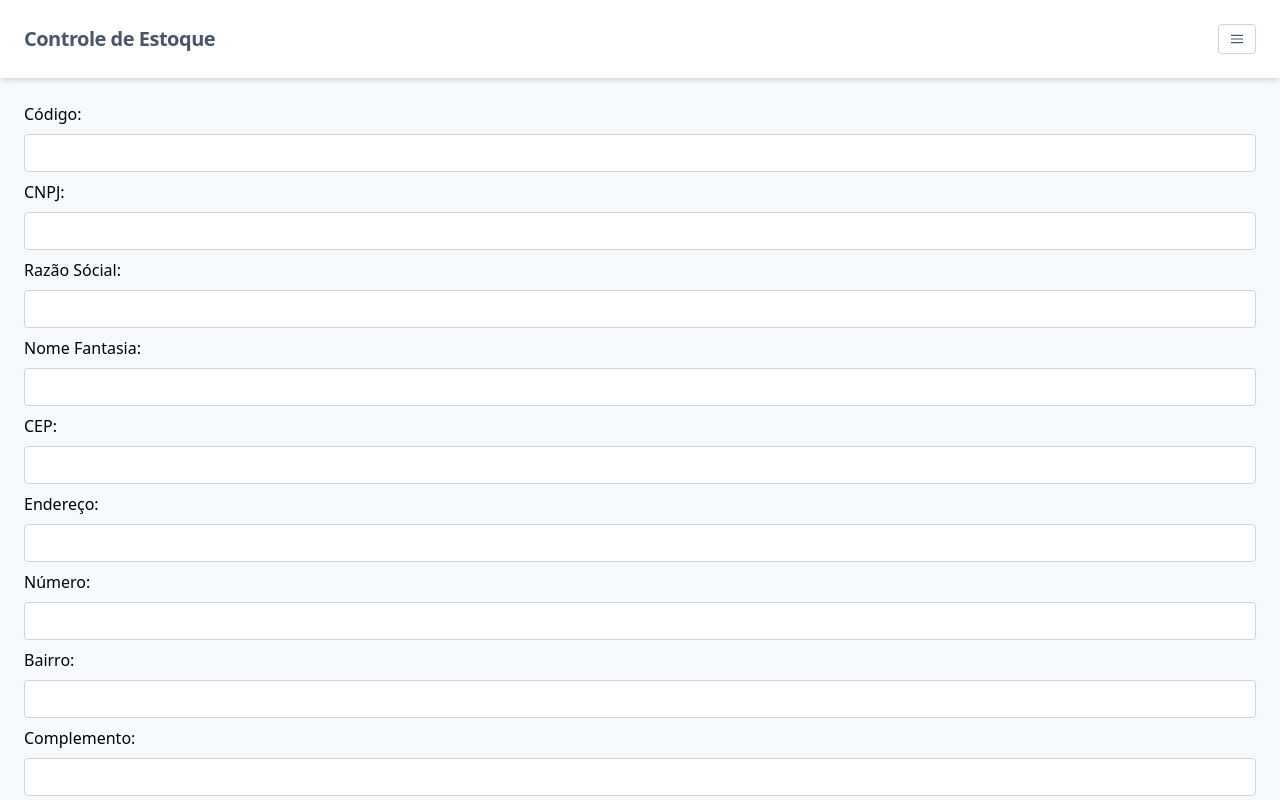
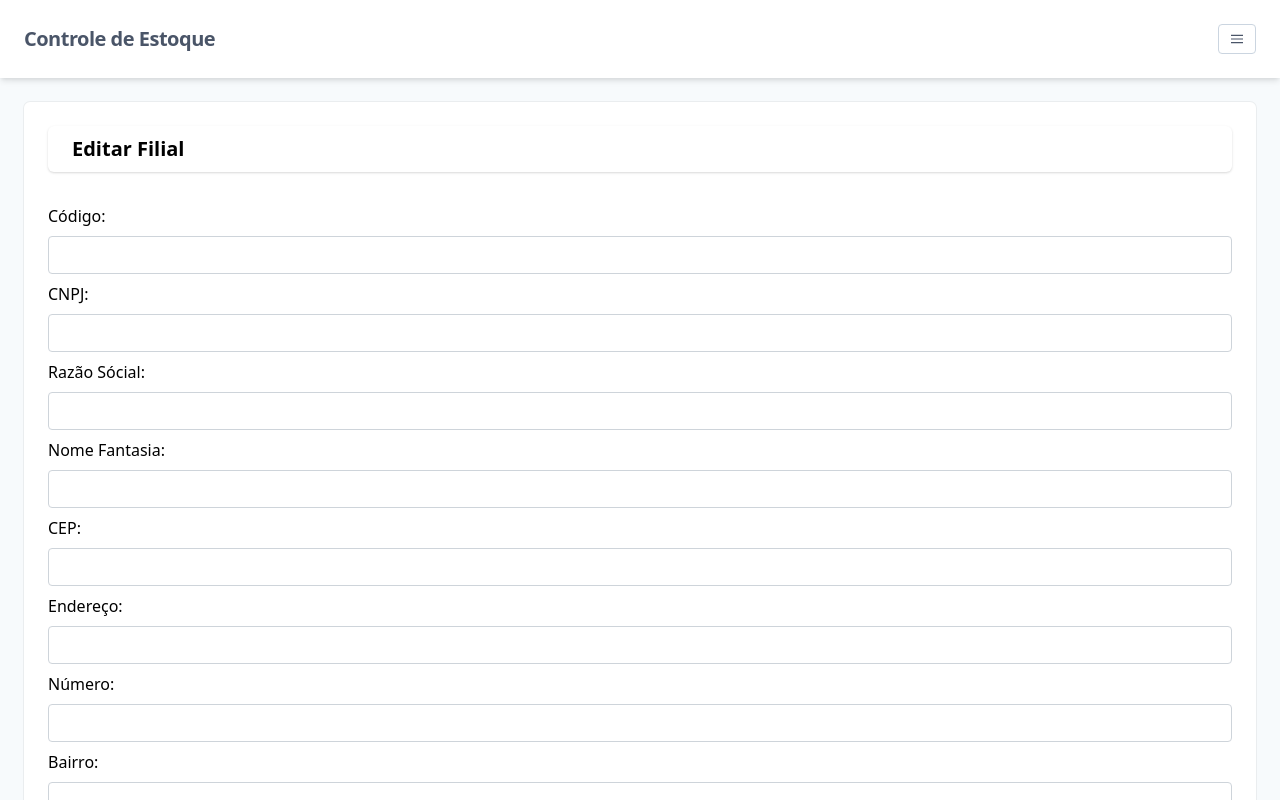
Before and after one commit to faidertms/inventory-control-reactjs, a Next.js app: page /loja/filiais/1/edit in a window 1280 px wide. Shown: the top 800 px of the page. Built offline with nearby package versions, Linux system fonts and the light colour scheme.

Commit message:
wip filial

```diff
--- a/components/Form/Select/index.tsx
+++ b/components/Form/Select/index.tsx
@@ -97,7 +97,6 @@ const SelectForm = ({
 
     const onChangeSelect = (value: ValueType<Option>, { action }: ActionTypes): void => {
         if (isMulti) {
-
             if (action === "select-option" && maxSelected) {
                 return;
             }
--- a/pages/loja/filiais/FilialCard/index.tsx
+++ b/pages/loja/filiais/FilialCard/index.tsx
@@ -40,12 +40,12 @@ export default function FilialCard({
 
                 <p className="flex justify-end text-gray-700 text-xs truncate">
                     <Link href="/loja/filiais/[id]/edit" as={`/loja/filiais/${id}/edit`} >
-                        <a className="text-center mr-2">
+                        <a className="hover:bg-blue-100 font-semibold px-4 border border-gray-400 rounded shadow mr-2">
                             Editar
                         </a>
                     </Link>
 
-                    <button className="text-center mr-2" onClick={() => removeFilial(id)}>
+                    <button className="hover:bg-blue-100 font-semibold px-4 border border-gray-400 rounded shadow mr-2" onClick={() => removeFilial(id)}>
                         Deletar
                     </button>
                 </p>
--- a/pages/loja/filiais/[id]/edit/index.tsx
+++ b/pages/loja/filiais/[id]/edit/index.tsx
@@ -50,6 +50,7 @@ export default function edit({ }: Props): JSX.Element {
         phone: ""
     });
 
+    //Migrar para service
     const findInformationsFromZipCode = async (zip_code: string): Promise<void> => {
         try {
             const response = await Axios.get(`https://viacep.com.br/ws/${zip_code}/json/`);
@@ -84,11 +85,16 @@ export default function edit({ }: Props): JSX.Element {
         <Fragment>
             <Header />
             <main className="p-6" >
-                <div>
+
+                <div className="rounded-md shadow-xs bg-white p-6">
+                    <form>
+                    <div className="rounded-md shadow bg-white py-2 px-6 font-semibold mb-8 text-xl">
+                    Editar Filial
+                </div>
                         <Input name="external_code" value={form.external_code} label="Código:" type="text" onChange={handleChange} />
                         <Input name="identification_number" value={form.identification_number} maxLength="18" label="CNPJ:" type="text" onChange={handleChange} />
                         <Input name="company_name" value={form.company_name} label="Razão Sócial:" type="text" onChange={handleChange} />
-                    <Input name="trade_name" value={form.trade_name} label="Nome Fantasia:" type="text" onChange={handleChange} />
+                        <Input name="trade_name" value={form.trade_name} maxLength="8" label="Nome Fantasia:" type="text" onChange={handleChange} />
                         <Input name="zip_code" value={form.zip_code} label="CEP:" type="text" onChange={handleChange} />
                         <Input name="address" value={form.address} label="Endereço:" type="text" onChange={handleChange} />
                         <Input name="address_number" value={form.address_number} label="Número:" type="text" onChange={handleChange} />
@@ -96,8 +102,9 @@ export default function edit({ }: Props): JSX.Element {
                         <Input name="complement" value={form.complement} label="Complemento:" type="text" onChange={handleChange} />
                         <Input name="city" readOnly value={form.city} label="Cidade:" type="text" onChange={handleChange} />
                         <Input name="state" readOnly value={form.state} label="Estado:" type="text" onChange={handleChange} />
-                    {/* <Input name="country" label="País:" type="text" onChange={handleChange} /> */}
                         <Input name="phone" value={form.phone} label="Telefone:" type="text" onChange={handleChange} />
+                    </form>
+
                 </div>
             </main>
 
```
Lines whose indentation alone changed are shown as unchanged.
